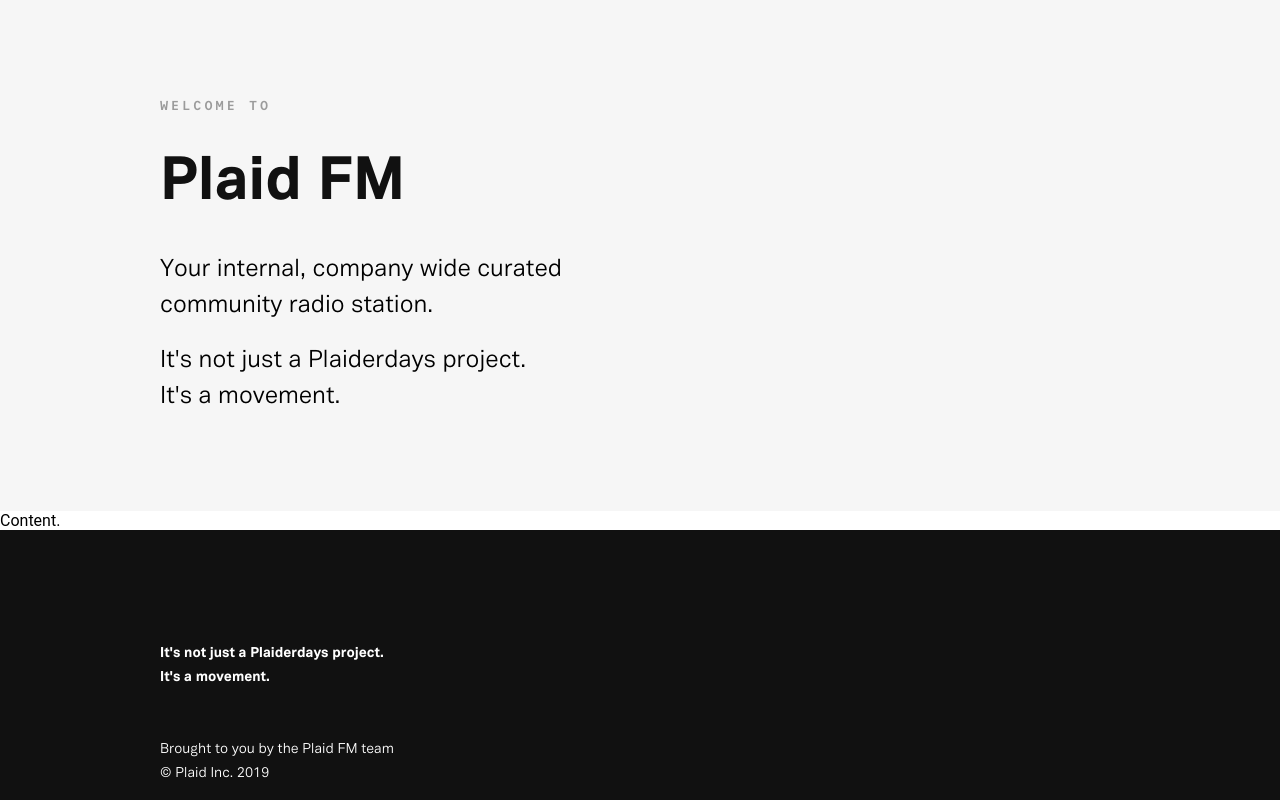
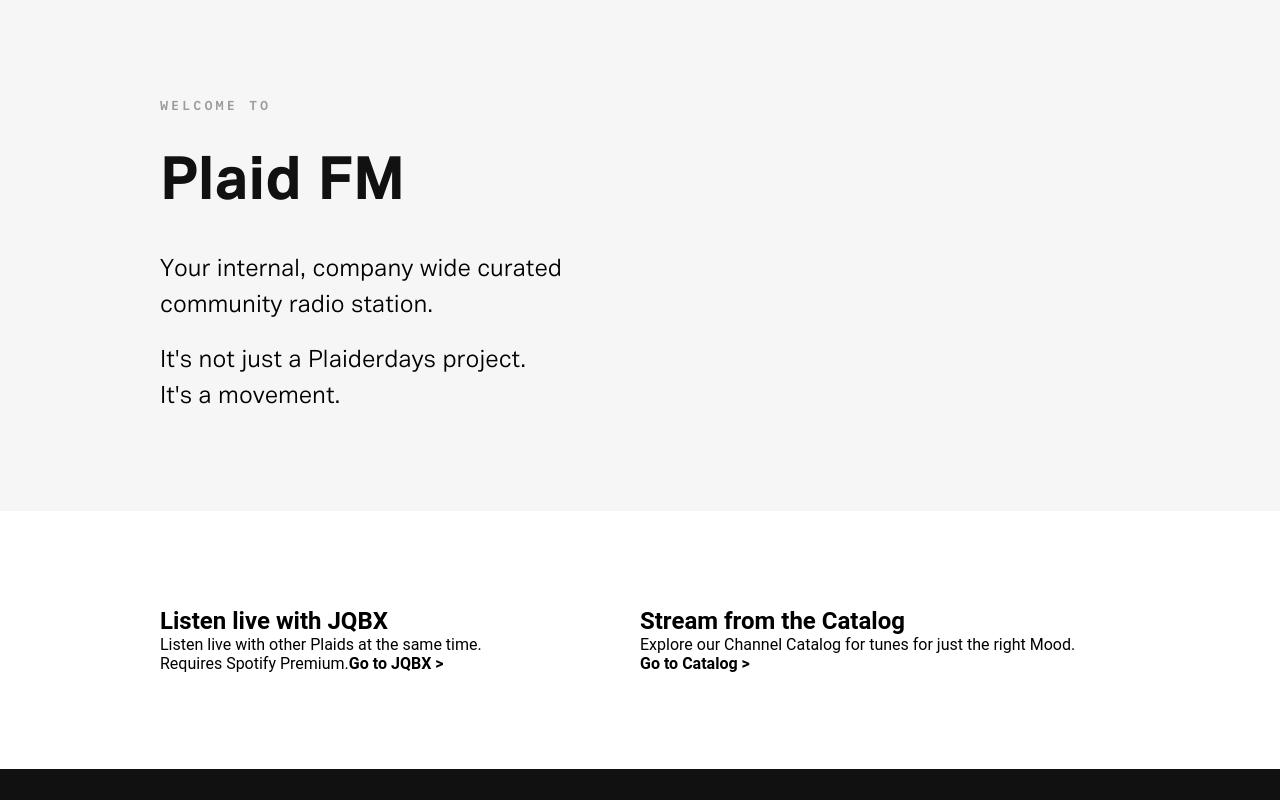
Before and after one commit to plaid-fm/plaid-fm, a React (Create React App) app: page / in a window 1280 px wide. Shown: the top 800 px of the page. Built offline with nearby package versions, Linux system fonts and the light colour scheme.

Commit message:
initial spacing for Content

```diff
--- /dev/null
+++ b/src/Content/CatalogContainer/index.js
@@ -0,0 +1,17 @@
+import React from 'react';
+
+import './style.css';
+
+const CatalogContainer = () => {
+  return (
+    <div className='catalog'>
+      <h2>Stream from the Catalog</h2>
+      Explore our Channel Catalog for tunes for just the right Mood.
+      <br />
+      <strong>Go to Catalog > </strong>
+
+    </div>
+  );
+};
+
+export default CatalogContainer;
--- /dev/null
+++ b/src/Content/CatalogContainer/style.css
@@ -0,0 +1,3 @@
+.catalog {
+  width: 50%
+}
--- /dev/null
+++ b/src/Content/ListenContainer/index.js
@@ -0,0 +1,17 @@
+import React from 'react';
+
+import './style.css';
+
+const ListenContainer = () => {
+  return (
+  <div className='listen'>
+    <h2>Listen live with JQBX</h2>
+    Listen live with other Plaids at the same time.
+    <br />
+    Requires Spotify Premium.
+    <strong>Go to JQBX > </strong>
+  </div>
+  );
+};
+
+export default ListenContainer;
--- /dev/null
+++ b/src/Content/ListenContainer/style.css
@@ -0,0 +1,3 @@
+.listen {
+  width: 50%
+}
--- a/src/Content/index.js
+++ b/src/Content/index.js
@@ -1,9 +1,18 @@
 import React from 'react';
 
 import './style.css';
+import CatalogContainer from './CatalogContainer';
+import ListenContainer from './ListenContainer';
 
-const Footer = () => {
-  return <div>Content.</div>;
+const Content = () => {
+  return (
+    <div className="content">
+      <div className="wrapper">
+        <ListenContainer />
+        <CatalogContainer />
+      </div>
+    </div>
+  );
 };
 
-export default Footer;
+export default Content;
--- a/src/Content/style.css
+++ b/src/Content/style.css
@@ -1,2 +1,10 @@
 .content {
+
 }
+
+.content .wrapper  {
+  padding: 6rem 10rem;
+  display: flex;
+  flex-flow: row wrap;
+  justify-content: flex-start;
+}
```
Also changed, not shown: 1 other file (tests, documents, lock files or other folders).
